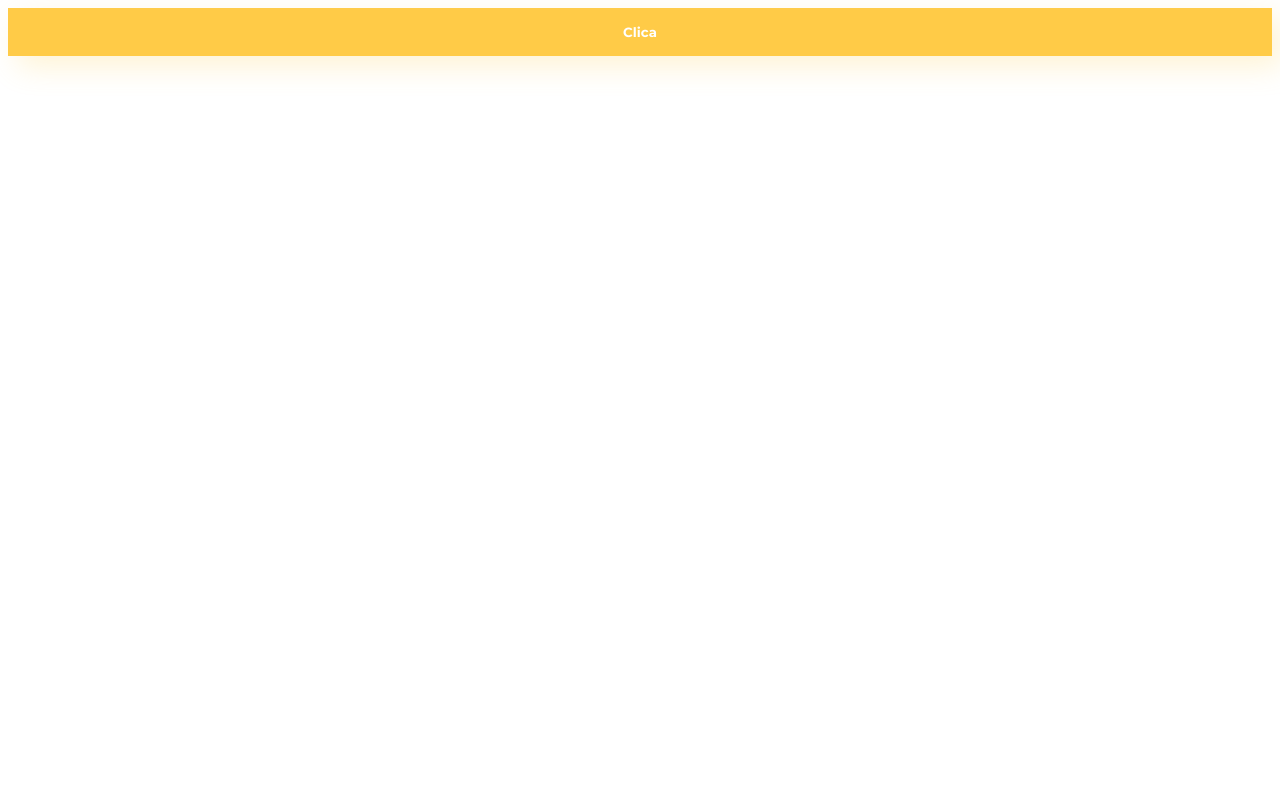
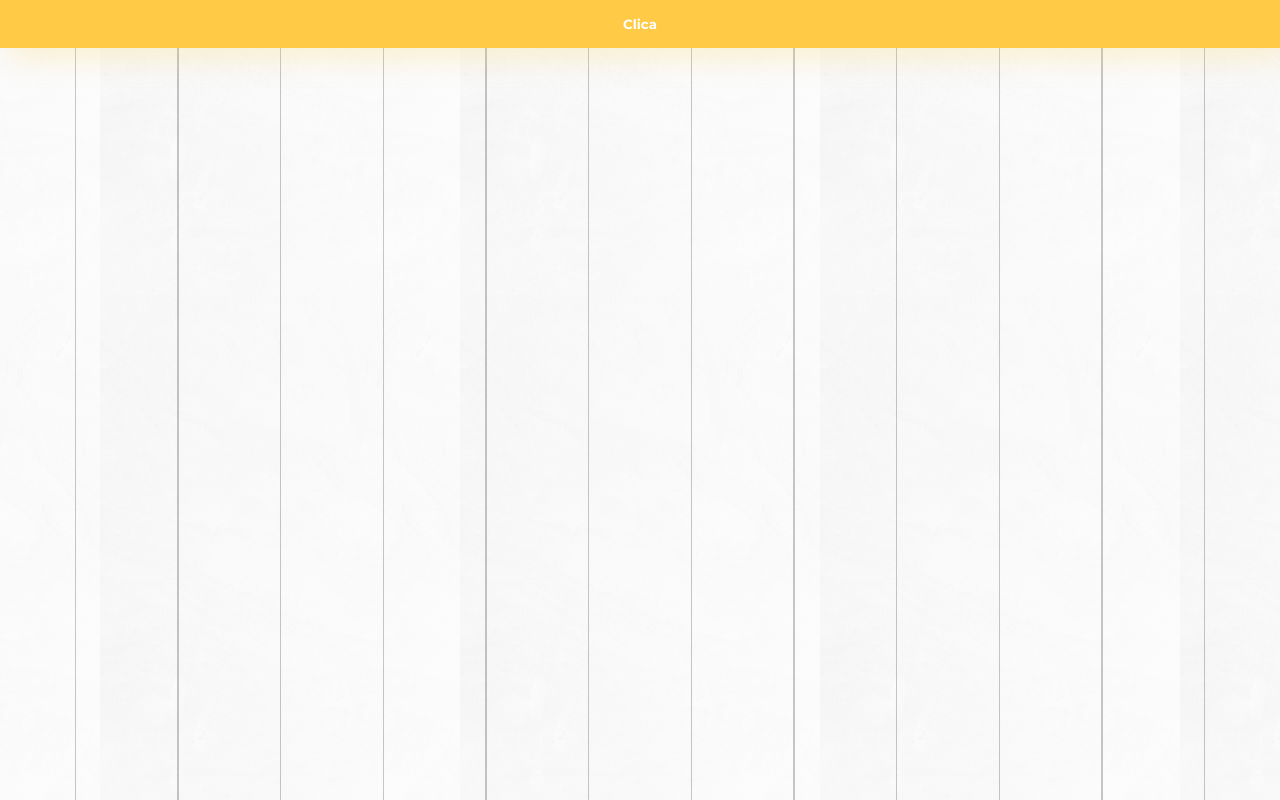
Before and after one commit to itallosavieira/casa-verde, a plain HTML site: page index.html in a window 1280 px wide. Drawn offline with Linux system fonts and the light colour scheme; a web font is replaced by a local one.

Commit message:
add general/variables/imports

```diff
--- /dev/null
+++ b/assets/css/base/_general.css
@@ -0,0 +1,8 @@
+/* *** Background *** */
+body {
+    background: url(../../img/background-texture.png), url(../../img/lines.png);
+    background-position: center;
+
+    font-family: var(--font-family__body);
+    font-size: var(--font-size__body);
+}
--- a/assets/css/base/variables.css
+++ b/assets/css/base/_variables.css
@@ -3,4 +3,7 @@
     --white: #FFFFFF;
     --grey: #909090;
     --black: #202020;
+
+    --font-family__body: 'Montserrat', sans-serif;
+    --font-size__body: 1rem;
 }
--- a/assets/css/base/imports.css
+++ b/assets/css/base/imports.css
@@ -1 +1,22 @@
-@import url()
+/* *** Base *** */
+@import url(_reset.css);
+@import url(_variables.css);
+@import url(_general.css);
+
+
+/* *** Components *** */
+@import url(../components/buttons.css);
+/* @import url(../components/);
+@import url(../components/);
+@import url(../components/);
+@import url(../components/);
+@import url(../components/);
+@import url(../components/);
+@import url(../components/); */
+
+
+/* *** Background *** */
+body {
+    background: url(../../img/background-texture.png), url(../../img/lines.png);
+    background-position: center;
+}
--- a/assets/css/components/buttons.css
+++ b/assets/css/components/buttons.css
@@ -2,7 +2,7 @@
     background-color: var(--yellow);
 
     color: var(--white);
-    font-family: 'Montserrat', sans-serif;
+    font-family: inherit;
     font-weight: 700;
     text-align: center;
 
--- a/index.html
+++ b/index.html
@@ -8,9 +8,7 @@
 
     <link href="https://fonts.googleapis.com/css2?family=Elsie+Swash+Caps:wght@900&
         family=Montserrat:wght@400;700&display=swap" rel="stylesheet" />
-    <link rel="stylesheet" href="./assets/css/base/variables.css" />
-
-    <link rel="stylesheet" href="./assets/css/components/buttons.css" />
+    <link rel="stylesheet" href="./assets/css/base/imports.css" />
 </head>
 
 <body>
```
Also changed, not shown: assets/css/base/_reset.css (renamed from assets/css/base/reset.css).
